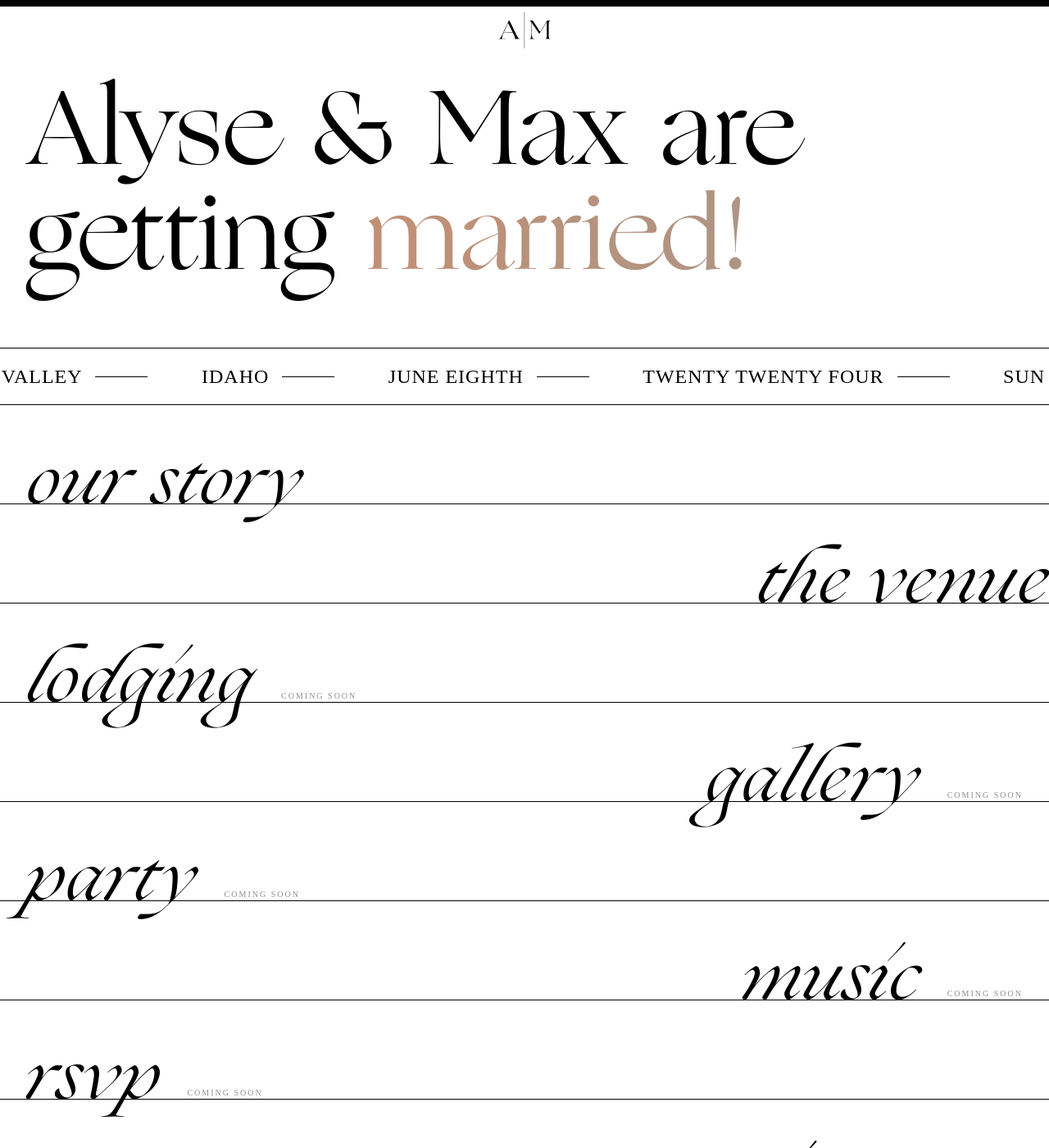
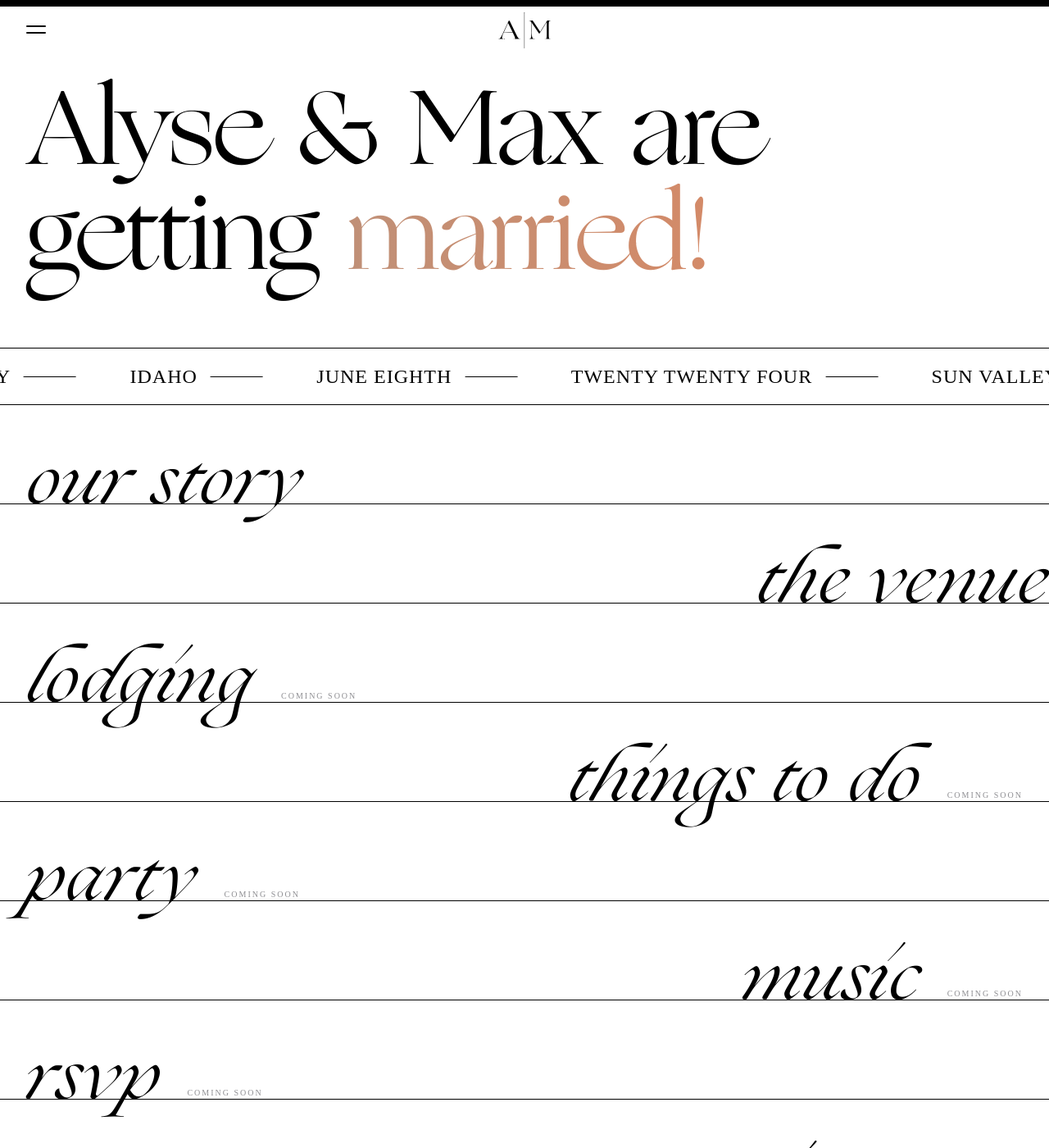
Before and after one commit to maxfronek/wedding, a Jekyll site: the page built from wedding_website/index.markdown, in a window 1280 px wide and 1400 px high. Shown: the whole window at 82% size. Built offline with Jekyll 4.4.1, drawn with Linux system fonts in a browser that asks for light colours; nearby versions of some CDN libraries; some web fonts are replaced.

Commit message:
I made a menu! Also slight styling tweaks and homepage 'big link' updates

```diff
--- a/wedding_website/_includes/big-links.html
+++ b/wedding_website/_includes/big-links.html
@@ -16,7 +16,7 @@
             <div class="big-links__linktext">Lodging <span class="coming-soon">Coming Soon</span></div>
         </a></li>
         <li><a href="#">
-            <div class="big-links__linktext">Gallery <span class="coming-soon">Coming Soon</span></div>
+            <div class="big-links__linktext">Things to do <span class="coming-soon">Coming Soon</span></div>
         </a></li>
         <li><a href="#">
             <div class="big-links__linktext">Party <span class="coming-soon">Coming Soon</span></div>
--- /dev/null
+++ b/wedding_website/_includes/hamburger.html
@@ -0,0 +1,4 @@
+<div class="hamburger" id="menuTrigger">
+    <span class="patty top"></span>
+    <span class="patty bottom"></span>
+</div>
--- a/wedding_website/_includes/head.html
+++ b/wedding_website/_includes/head.html
@@ -3,6 +3,10 @@
   <meta http-equiv="X-UA-Compatible" content="IE=edge">
   <meta name="viewport" content="width=device-width, initial-scale=1">
   {%- seo -%}
+  <!-- GSAP -->
+  <script src="https://cdnjs.cloudflare.com/ajax/libs/gsap/3.12.2/gsap.min.js"></script>
+  <script src="https://cdnjs.cloudflare.com/ajax/libs/gsap/3.12.2/ScrollTrigger.min.js"></script>
+  <script src="https://cdnjs.cloudflare.com/ajax/libs/gsap/3.12.2/ScrollToPlugin.min.js"></script>
   <!-- <link rel="stylesheet" href="{{ "/assets/main.css" | relative_url }}"> -->
   <link rel="preconnect" href="https://fonts.googleapis.com">
   <link rel="preconnect" href="https://fonts.gstatic.com" crossorigin>
--- a/wedding_website/_includes/header.html
+++ b/wedding_website/_includes/header.html
@@ -1,10 +1,14 @@
 <header class="site-header" role="banner">
 
+  {%- include menu.html -%}
   <div class="wrapper">
+
+    {% include hamburger.html %}
+
     {%- assign default_paths = site.pages | map: "path" -%}
     {%- assign page_paths = site.header_pages | default: default_paths -%}
     <a class="site-title" rel="author" href="{{ "/" | relative_url }}">
-      <img class="logo-monogram" src="{{ site.logo | relative_url }}" />
+      <img class="logo-monogram" id="logo" src="{{ site.logo | relative_url }}" />
     </a>
     {%- if page_paths -%}
     {% comment %} Remove text menu nav
@@ -30,4 +34,5 @@
       {% endcomment %}
     {%- endif -%}
   </div>
+
 </header>
--- /dev/null
+++ b/wedding_website/_includes/menu.html
@@ -0,0 +1,41 @@
+<nav class="main-menu" id="main-menu">
+
+    <ul>
+
+        <li>
+            <a href="/our-story">Our Story</a>
+        </li>
+
+        <li>
+            <a href="/venue">The Venue</a>
+        </li>
+
+        <li class="inactive">
+            <a>Lodging</a>
+        </li>
+
+        <li class="inactive">
+            <a>Things to do</a>
+        </li>
+
+        <li class="inactive">
+            <a>Wedding Party</a>
+        </li>
+
+        <li class="inactive">
+            <a>Music</a>
+        </li>
+
+        <li class="inactive">
+            <a>RSVP</a>
+        </li>
+
+        <li class="inactive">
+            <a>Registry</a>
+        </li>
+
+
+    </ul>
+
+
+</nav>
--- a/wedding_website/_sass/header.scss
+++ b/wedding_website/_sass/header.scss
@@ -1,11 +1,11 @@
 /* header settings */
 
-.site-header {border-bottom: 0; position: fixed; top: 0; left: 0; width: 100vw;
+.site-header {border-bottom: 0; position: fixed; top: 0; left: 0; width: 100vw; transition: .15s all ease-in-out;
 
     --header-height: 48px; height: var(--header-height); z-index: 9;
 
     &::before {display: block; width: 100%; height: 8px; background: var(--colorLine); content: '';}
-    .wrapper {display: flex; align-items: center; justify-content: center;}
+    .wrapper {display: flex; align-items: center; justify-content: center; position: relative; z-index: 9;}
 
     a {
         &:hover, &:focus {
@@ -14,6 +14,10 @@
     }
 
     @media (min-width: 1200px) {--header-height: 72px;}
+
+
+    &.header-bg {background: color-mix(in srgb, var(--colorBackground) 80%, transparent);
+        backdrop-filter: blur(4px);}
 
 }
 
@@ -25,4 +29,41 @@
 
     .content-page & {filter: invert(1);}
 
+    &.reversed {filter: invert(1);}
+
 }
+
+.hamburger {
+    position: absolute; width: 16px; height: 16px; left: 1rem;
+
+    &::after {content: 'Menu'; opacity: 0; color: var(--colorContentPrimary); margin-top: 2px; padding-left: 36px; transition: .15s all ease-in-out; position: absolute; top: -4px; font-family: var(--fontOgg); text-transform: lowercase; font-style: italic; pointer-events: none; transform: translateX(-36px);} // end ::after
+
+    .patty {display: block; border-radius: 256px; height: 2px; width: 24px; position: absolute; background: var(--colorContentPrimary); transition: .15s all ease-in-out;
+
+        &.top {top: 4px; transform: translateY(0);}
+        &.bottom {top: 12px; transform: translateY(0);}
+    } // end default patty
+
+    &.hovered {
+        cursor: pointer; pointer-events: all;
+        &::after {opacity: 1;  transform: translateX(0px);}
+        .patty {
+            &.top {transform: translateY(-2px);}
+            &.bottom {transform: translateY(2px);}
+        }
+    } // end hovered
+
+    &.opened {
+        &::after {content: 'Close'; color: var(--colorLight);}
+        .patty {
+            background: var(--colorLight);
+            &.top {transform: translateY(4px) rotate(-45deg);}
+            &.bottom {transform: translateY(-4px) rotate(45deg);}
+        }
+    } // end opened
+
+    @media (min-width: 767px) {
+        left: 2rem;
+    }
+
+} // end hamburger
--- a/wedding_website/_sass/main.scss
+++ b/wedding_website/_sass/main.scss
@@ -38,7 +38,7 @@
     --fontOgg: "Ogg", "Georgia", serif;
     --fontRosella: "rosella-deco", sans-serif;
     --fontMain: '"Libre Franklin", -apple-system, BlinkMacSystemFont, "Segoe UI", Roboto, Helvetica, Arial, sans-serif, "Apple Color Emoji", "Segoe UI Emoji", "Segoe UI Symbol"';
-    --fontNumans: '"Numans", "Libre Franklin", -apple-system, BlinkMacSystemFont, "Segoe UI", Roboto, Helvetica, Arial, sans-serif, "Apple Color Emoji", "Segoe UI Emoji", "Segoe UI Symbol";'
+    --fontNumans: '"Numans", "Libre Franklin", -apple-system, BlinkMacSystemFont, "Segoe UI", Roboto, Helvetica, Arial, sans-serif, "Apple Color Emoji", "Segoe UI Emoji", "Segoe UI Symbol";';
 
     --colorBackground: var(--colorGrey0);
     --colorContentPrimary: var(--colorGrey1000);
--- /dev/null
+++ b/wedding_website/_sass/menu.scss
@@ -0,0 +1,61 @@
+.main-menu {background: color-mix(in srgb, var(--colorDark) 90%, transparent); color: var(--colorLight);
+
+    position: fixed; top: 0; left: 0; width: 100vw; height: 100vh; display: flex; align-items: center; justify-content: center; flex-direction: column; backdrop-filter: blur(8px); z-index: 8;
+
+    transform: translateY(-100vh); transition: .3s all ease-in-out;
+
+    &.opened {transform: translateY(0);}
+
+    ul {margin-left: 0; text-align: center; columns: 1; column-gap: 4vw;
+
+        &:before {content: ''; width: 64px; height: 4px; background: var(--colorLight);}
+
+        li {
+            list-style: none; margin-bottom: 1rem;
+
+            a {
+                text-decoration: none; font-size: clamp(1.6rem, 4vw, 2rem); font-family: var(--fontOgg); font-style: italic; color: var(--colorLight); text-transform: lowercase; transition: .15s all ease-in-out;
+
+                background: linear-gradient(90deg, var(--colorLight), var(--colorLight));
+                -webkit-background-clip: text;
+                -webkit-text-fill-color: transparent;
+                padding-top: 0.7rem; margin-top: -0.7rem;
+
+                &:hover, &:focus {
+                    color: var(--colorTerraCotta);
+                    background: -webkit-linear-gradient(90deg, var(--colorTerraCotta), var(--colorSage));
+                    background: linear-gradient(90deg, var(--colorTerraCotta), var(--colorSage));
+                    background-size: 400% 400%;
+                    animation: gradient 5s ease infinite;
+                    -webkit-background-clip: text;
+                    -webkit-text-fill-color: transparent;
+
+                } // end a:hover a:focus
+
+            } // end a
+
+            &.inactive {
+                a {
+                    opacity: .24; cursor: default; text-decoration: line-through;
+                    &:hover, &:focus {color: var(--colorLight);}
+                }
+            } // end li.inactive
+
+            @media (min-width: 767px) {
+                margin-bottom: 2rem;
+            }
+
+        } // end main-menu ul li
+
+        @media (min-width: 500px) {
+            columns: 2;
+        }
+
+        @media (min-width: 900px) {
+            columns: 3;
+        }
+
+
+    } // end main-menu ul
+
+} // end main-menu
--- a/wedding_website/_sass/typography.scss
+++ b/wedding_website/_sass/typography.scss
@@ -18,6 +18,9 @@
     font-family: var(--fontOgg);
     line-height: 1;
     font-size: clamp(3rem, 11vw, 8rem);
+    letter-spacing: -1px;
+
+    @media (min-width: 767px) {letter-spacing: -3px;}
 
     .home & {margin-bottom: $spacing-unit * 2;
 
@@ -32,12 +35,13 @@
 }
 
 .gradient {
-    background: -webkit-linear-gradient(90deg, var(--colorTerraCotta), var(--colorSage));
-    background: linear-gradient(90deg, var(--colorTerraCotta), var(--colorSage));
+    background: -webkit-linear-gradient(90deg, var(--colorSage), var(--colorTerraCotta));
+    background: linear-gradient(90deg, var(--colorSage), var(--colorTerraCotta));
     background-size: 400% 400%;
     animation: gradient 5s ease infinite;
     -webkit-background-clip: text;
     -webkit-text-fill-color: transparent;
+    display: inline-block; padding-top: 0.7rem; margin-top: -0.7rem;
 }
 
 @keyframes gradient {
@@ -47,7 +51,7 @@
 	50% {
 		background-position: 100% 50%;
 	}
-	100% {
+    100% {
 		background-position: 0% 50%;
 	}
 }
--- a/wedding_website/assets/js/page.js
+++ b/wedding_website/assets/js/page.js
@@ -1,20 +1,50 @@
 // page scripts
 
-/* remove JS hover for CSS solution
+//list as many as you'd like
+gsap.registerPlugin(ScrollTrigger, ScrollToPlugin);
 
-let bigLinks = document.querySelectorAll('.big-links a');
+  // header hamburger
 
-bigLinks.forEach((link) => {
-    let correspondingGallery = link.nextElementSibling;
-    link.addEventListener('mouseover', () => {
-        correspondingGallery.classList.add('show');
-    });
+  let menuTrigger = document.getElementById('menuTrigger'),
+      menuOpen = false,
+      logo = document.getElementById('logo'),
+      menu = document.getElementById('main-menu');
 
-    link.addEventListener('mouseout', () => {
-        correspondingGallery.classList.remove('show');
-     });
+      if (menuOpen == false) {
+        menuTrigger.addEventListener("mouseover", () => {
+            menuTrigger.classList.add('hovered');
+        });
+
+        menuTrigger.addEventListener("mouseout", () => {
+            menuTrigger.classList.remove('hovered');
+        });
+    } // end if menu is not open
+
+        menuTrigger.addEventListener("click", () => {
+            if (menuOpen === false) {
+                console.log('Open trigger clicked');
+                menuTrigger.classList.add('opened');
+                menu.classList.add('opened');
+                logo.classList.add('reversed');
+                menuOpen = true;
+                console.log(menuOpen);
+            } else if (menuOpen === true) {
+                console.log('Close trigger clicked');
+                menuTrigger.classList.remove('opened');
+                menu.classList.remove('opened');
+                logo.classList.remove('reversed');
+                menuOpen = false;
+                console.log(menuOpen);
+            }
+        }); // end menuTrigger click event handler
 
 
+// header BG animations
+
+ScrollTrigger.create({
+    trigger: 'main',
+    // markers: true,
+    start: "200px top",
+    id: 'one',
+    toggleClass: { targets: ".site-header", className: "header-bg" }
   });
-
-  */
--- a/wedding_website/styles.scss
+++ b/wedding_website/styles.scss
@@ -6,5 +6,6 @@
 @import "main";
 @import "typography";
 @import "header";
+@import "menu";
 @import "components";
 @import "themes";
```
Also changed, not shown: wedding_website/_layouts/testbed.html (added, +11 -0 lines), wedding_website/pages/test.md (added, +12 -0 lines).
